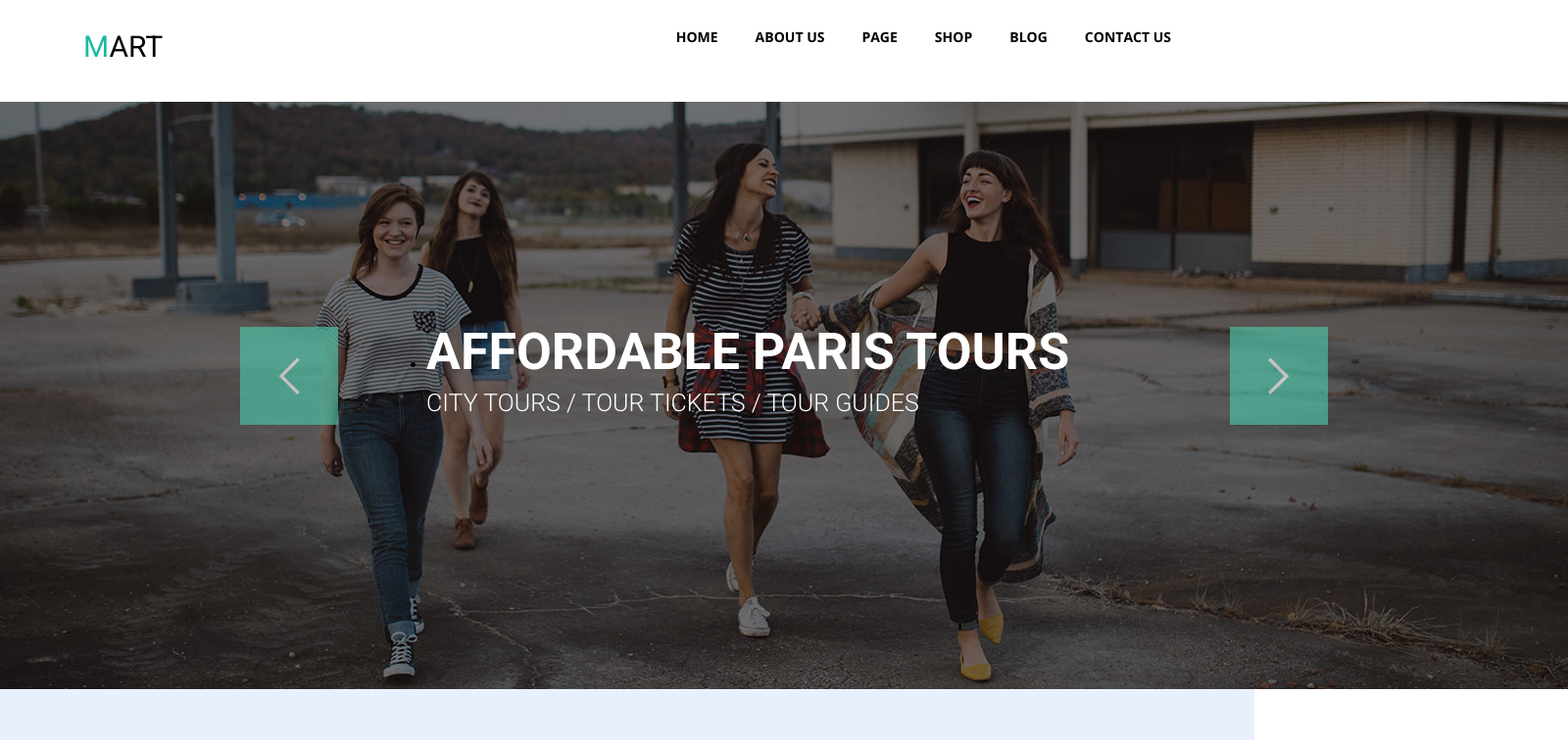
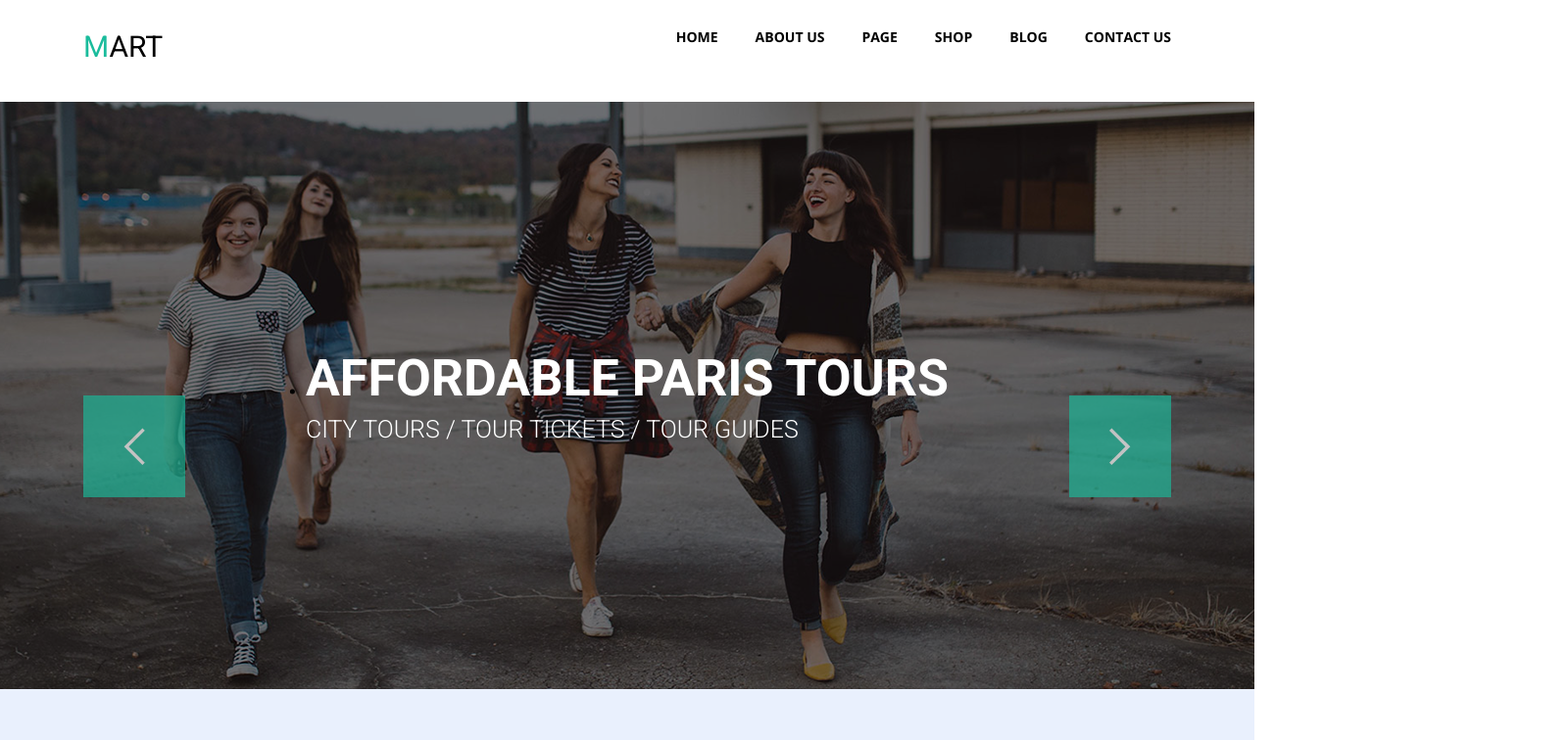
Before and after one commit to sergo1996/-GoitFecourse-, a plain HTML site: page module5/index.html in a window 1280 px wide. Shown: the top 756 px of the page at 98% size, 1600 px wide, since content can reach past the window. Drawn offline with nearby package versions, Linux system fonts and the light colour scheme.

Commit message:
{sdelavhomee5}

```diff
--- a/module5/index.html
+++ b/module5/index.html
@@ -28,11 +28,10 @@
     </header>
 
     <main>
-        <section>
-            <div class="container gallary-photo">
-                <button class="pressure-prev"></button>
-                <button class="pressure-next"></button>
-                <img src="image/blok1.png" width="1600" height="600" alt="image_people" />
+        <section class="slider clearfix">
+            <div class="container gallary-photo clearfix ">
+                <button class="btn_left"></button>
+                <button class="btn_right "></button>
                 <ul class="part-text">
                     <li>
                         <h2 class="text-description-block1">AFFORDABLE PARIS TOURS</h2>
@@ -40,7 +39,9 @@
                     </li>
                 </ul>
             </div>
+        </section>
 
+        <section>
             <div class="container sub-block clearfix">
                 <h2 class="title">
                     new collection
--- a/module5/style.css
+++ b/module5/style.css
@@ -14,7 +14,7 @@ body {
 }
 
 .block-header {
-    width: 1110px;
+    max-width: 1110px;
     margin: 0 auto;
     padding: 0;
     padding-bottom: 40px;
@@ -54,6 +54,8 @@ body {
     line-height: 1.067;
 }
 
+
+
 .subtitle::first-letter {
     color: rgb(26, 188, 156);
 }
@@ -83,20 +85,52 @@ body {
     clear: both;
 }
 
-.gallary-photo img {
-    width: 1600px;
+/* Секція 1 */
+
+.slider {
+    padding: 0;
+    position: relative;
+    background-image: url("../module5/image/blok1.png");
+    background-position: top center;
+    background-repeat: no-repeat;
+    background-size: cover;
     height: 600px;
-    object-fit: cover;
+
 }
 
-.container.gallary-photo {
-    width: 1600px;
-    max-height: 600px;
+
+
+.gallary-photo {
+    position: relative;
+    top: 50%;
+
+}
+
+.btn_left,
+.btn_right {
+    display: inline-block;
+    width: 104px;
+    height: 104px;
+    background-color: #1abc9c;
+    opacity: 0.65;
+    background-repeat: no-repeat;
+    background-position: center;
+    border: none;
+}
+
+.btn_left {
+    position: absolute;
+    left: 0;
+    background-image: url("image/logotype/duzla_left.png");
+}
+
+.btn_right {
+    position: absolute;
+    right: 0;
+    background-image: url("image/logotype/duzla_right.png");
 }
 
 .container {
-    position: relative;
-    display: block;
     width: 1110px;
     margin: 0 auto;
     padding: 0;
@@ -120,6 +154,15 @@ main {
     padding: 0;
 }
 
+.part-text {
+    padding: 0;
+    margin: 0;
+    position: absolute;
+    top: 50%;
+    left: 50%;
+    transform: translate(-50%, -50%);
+}
+
 .text-description-block1 {
     padding: 0;
     margin: 0;
@@ -129,8 +172,11 @@ main {
     text-transform: uppercase;
     line-height: 1.367;
     text-align: left;
-    display: block;
+    width: auto;
+    display: inline-block;
+    white-space: nowrap;
 }
+
 
 .part-text p {
     padding: 0;
@@ -145,43 +191,7 @@ main {
     font-weight: 100;
 }
 
-.part-text {
-    display: block;
-    padding: 0;
-    margin: 0;
-    position: absolute;
-    width: 850px;
-    height: 110px;
-    top: 220px;
-    left: 435px;
-}
 
-.pressure-prev,
-.pressure-next {
-    padding: 0;
-    margin: 0;
-    position: absolute;
-    content: "";
-    width: 100px;
-    height: 100px;
-    border: none;
-    background-color: rgb(78, 198, 171);
-    opacity: 0.651;
-    cursor: pointer;
-    top: 230px;
-    background-position: center;
-    background-repeat: no-repeat;
-}
-
-.pressure-prev {
-    left: 245px;
-    background-image: url("image/logotype/duzla_left.png");
-}
-
-.pressure-next {
-    right: 245px;
-    background-image: url("image/logotype/duzla_right.png");
-}
 
 .text-description {
     font-size: 18px;
@@ -197,6 +207,7 @@ main {
     vertical-align: middle;
     margin: 0;
     padding-left: 10px;
+    padding-top: 5px;
 }
 
 .title {
@@ -256,34 +267,42 @@ section {
     margin-right: 0;
 }
 
-.specification-block1 p {
+.team-list-item p {
     height: 40px;
-    width: 54px;
+    width: 55px;
     float: right;
     font-size: 18px;
     font-family: "Roboto", sans-serif;
     color: rgb(255, 255, 255);
     background-color: rgb(124, 119, 119);
     margin: 0;
-    padding-top: 4px;
+    padding-top: 10px;
     padding-left: 10px;
 
 }
 
-.site-item:hover .team-list-item {
-    filter: invert(4);
+
+.site-item:hover p {
+    background-color: rgba(26, 188, 156, 0.5);
+    cursor: pointer;
+
+}
+
+.site-item:hover h3 {
+    background-color: rgb(26, 188, 156);
     cursor: pointer;
 }
 
 .site-block-logo {
     list-style: none;
     padding: 0;
-    top: 90px;
+    margin: 0;
+    top: 50%;
     left: 32px;
     position: absolute;
     height: 110px;
     width: 170px;
-
+    transform: translateY(-50%);
 }
 
 .logo {
@@ -384,6 +403,7 @@ button {
     border: 10px solid rgba(255, 255, 255, 0.9);
     background-color: rgba(0, 0, 0, 0.549);
     cursor: pointer;
+
 }
 
 
```
